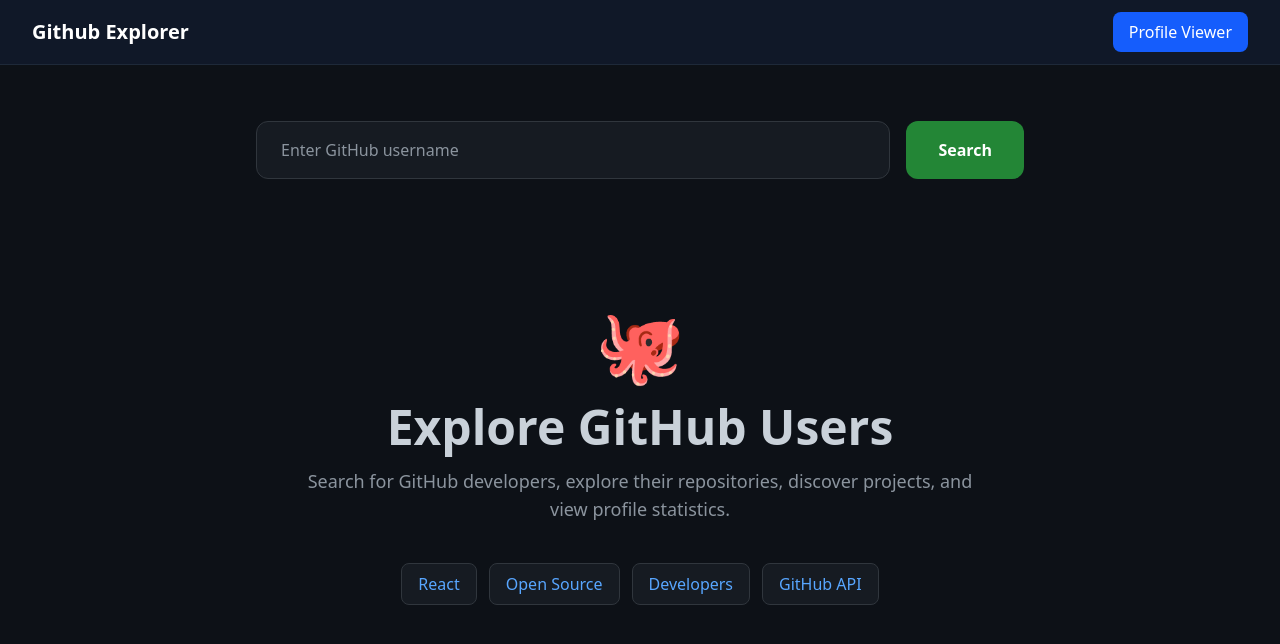
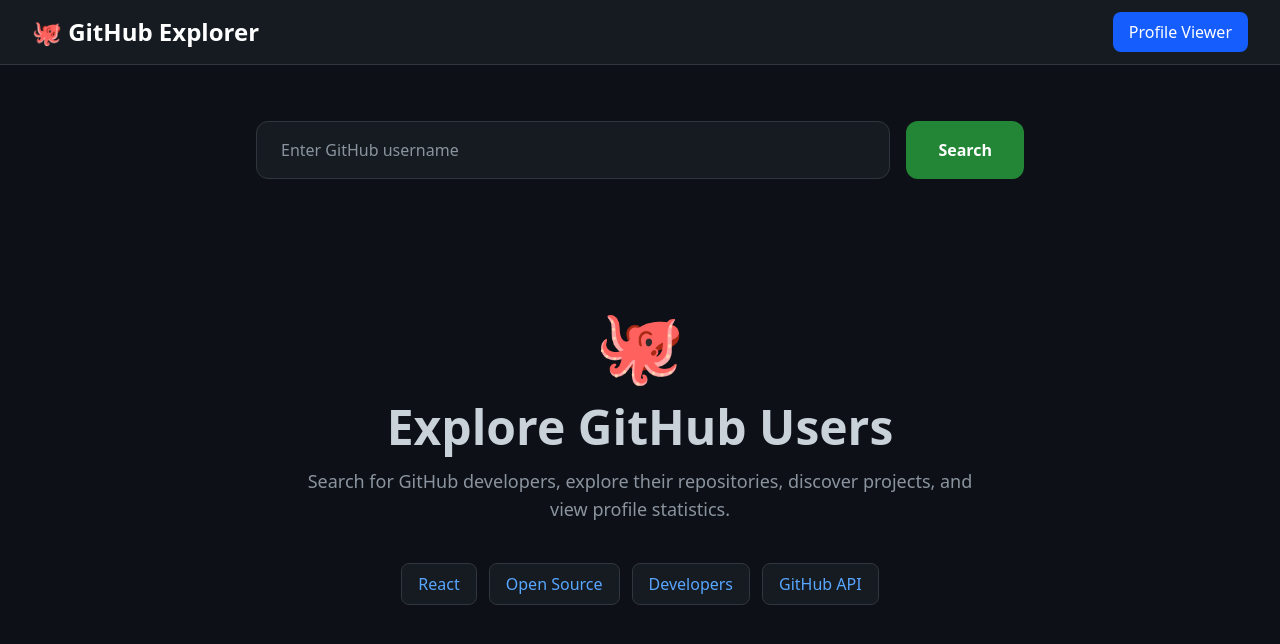
Before and after one commit to priyanshupundir/github-explorer, a React (Vite) app in the folder client/: page / in a window 1280 px wide. Shown: the top 644 px of the page. Built offline with nearby package versions, Linux system fonts and the light colour scheme.

Commit message:
fix: restore app layout and scrolling

```diff
--- a/client/src/App.jsx
+++ b/client/src/App.jsx
@@ -7,19 +7,19 @@
 
   return (
     <div className="h-screen flex flex-col overflow-hidden">
-      <nav className="bg-gray-900 border-b border-gray-800 sticky top-0 z-50 shrink-0">
+      <nav className="bg-[#161b22] border-b border-[#30363d] sticky top-0 z-50 shrink-0">
         <div className="max-w-7xl mx-auto px-4 sm:px-6 lg:px-8">
           <div className="flex justify-between items-center h-16">
-            <h1 className="text-xl font-bold text-white">Github Explorer</h1>
+            <h1 className="text-2xl font-bold text-white flex items-center gap-3">
+              🐙 GitHub Explorer
+            </h1>
 
-            <div className="flex gap-4">
             <NavButton
               onClick={() => setActiveTab("profile")}
               isActive={activeTab === "profile"}
             >
               Profile Viewer
             </NavButton>
-            </div>
           </div>
         </div>
       </nav>
```
Lines whose indentation alone changed are shown as unchanged.
